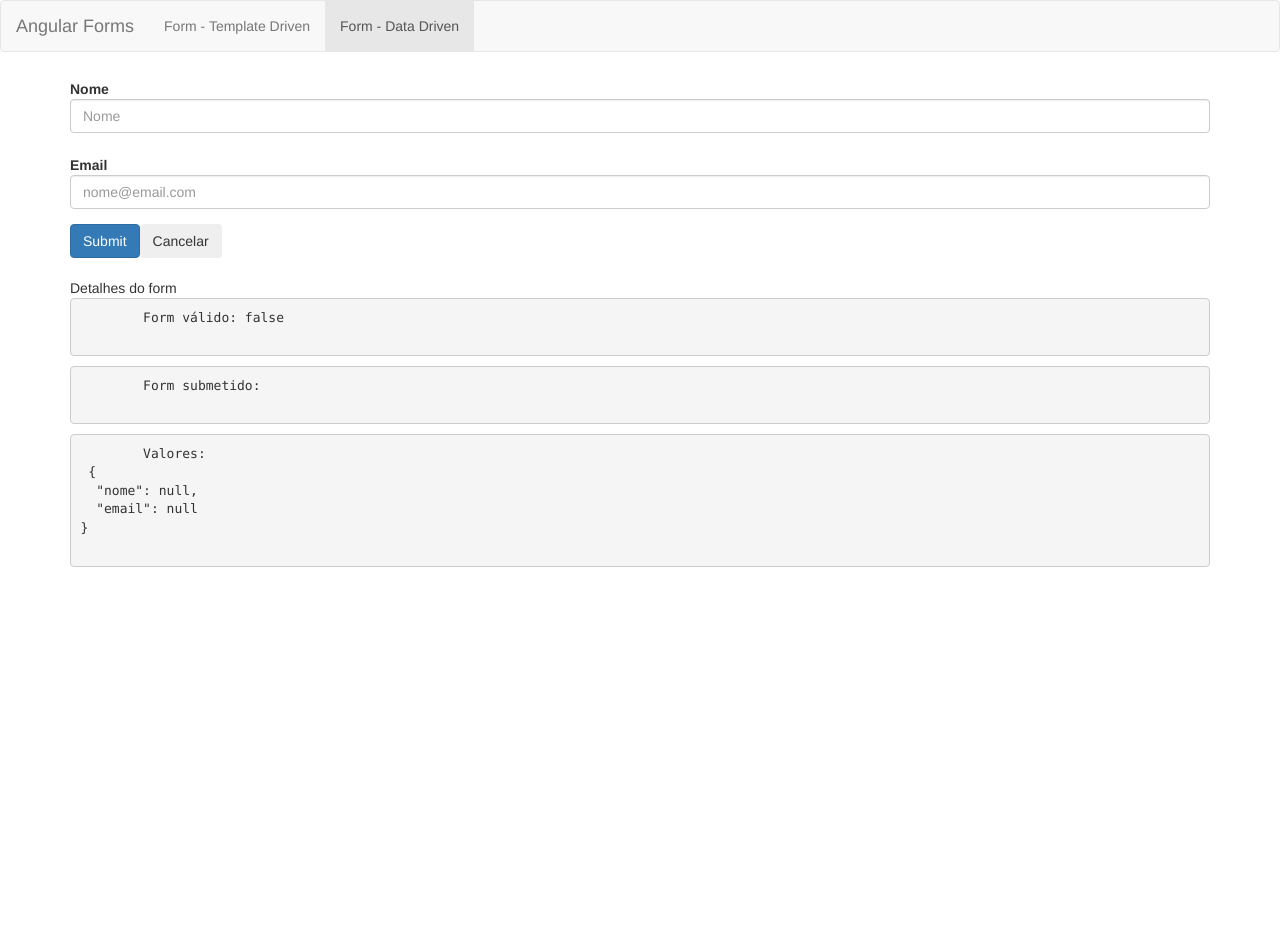
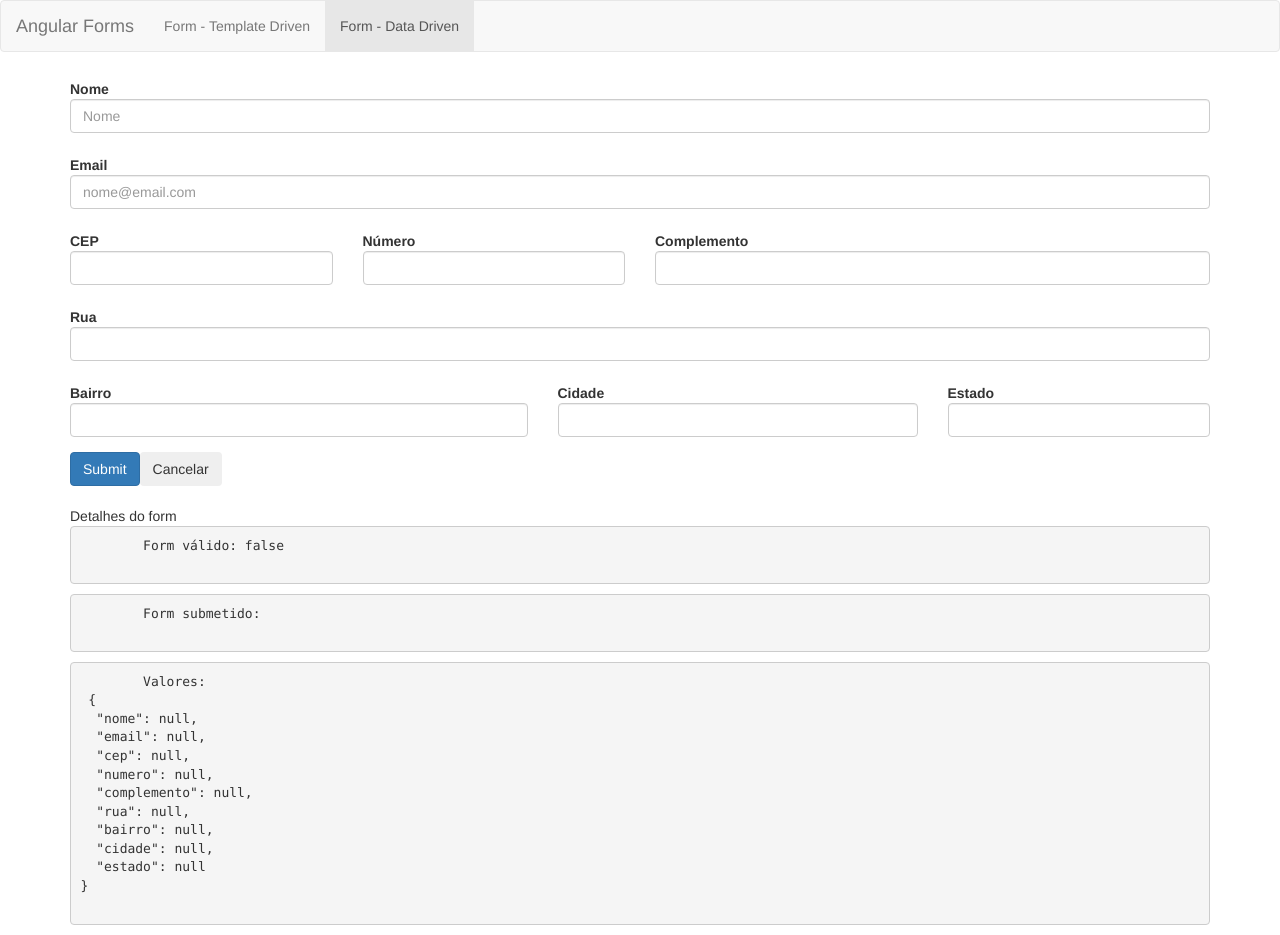
Before and after one commit to regisPatrick/CursoAngular2, an Angular app in the folder forms/: page /dataForm in a window 1280 px wide. Before the commit the page ends 800 px from the top, so only its background shows below. Built offline with nearby package versions, Linux system fonts and the light colour scheme.

Commit message:
commit 23-04-2020

```diff
--- a/forms/src/app/data-form/data-form.component.html
+++ b/forms/src/app/data-form/data-form.component.html
@@ -37,7 +37,7 @@
     </div>
 
 
-    <!-- <div ngModelGroup="endereco">
+    <div>
 
 
     <div class="form-group">
@@ -46,11 +46,10 @@
         <div>
             <label for="cep" class="control-label">CEP</label>
         </div>
-        <div [ngClass]="aplicaCssErro(cep)">
-            <input type="text" class="form-control" id="cep" name="cep" ngModel required #cep="ngModel"
-            (blur)="consultaCEP($event.target.value, f)"/>
+        <div [ngClass]="aplicaCssErro('cep')">
+            <input type="text" class="form-control" id="cep" formControlName="cep"/>
             <app-campo-control-erro
-                [mostrarErro]="verificaValidTouched(cep)"
+                [mostrarErro]="verificaValidTouched('cep')"
                 msgErro="CEP é obrigatório.">
             </app-campo-control-erro>
         </div>
@@ -60,10 +59,10 @@
         <div>
             <label for="numero" class="control-label">Número</label>
         </div>
-        <div [ngClass]="aplicaCssErro(numero)">
-            <input type="text" class="form-control" id="numero" name="numero" ngModel required #numero="ngModel" />
+        <div [ngClass]="aplicaCssErro('numero')">
+            <input type="text" class="form-control" id="numero" formControlName="numero"/>
             <app-campo-control-erro
-                [mostrarErro]="verificaValidTouched(numero)"
+                [mostrarErro]="verificaValidTouched('numero')"
                 msgErro="Número é obrigatório.">
             </app-campo-control-erro>
         </div>
@@ -71,22 +70,21 @@
 
         <div class="col-md-6">
             <label for="complemento" class="control-label">Complemento</label>
-            <input type="text" class="form-control" id="complemento" name="complemento" ngModel
-                #complemento="ngModel" />
+            <input type="text" class="form-control" id="complemento" formControlName="complemento"/>
         </div>
 
     </div>
 
-    <div class="form-group" [ngClass]="aplicaCssErro(rua)">
+    <div class="form-group" [ngClass]="aplicaCssErro('rua')">
 
         <div class="col-sm-12">
             <label for="rua" class="control-label">Rua</label>
         </div>
 
         <div class="col-sm-12">
-            <input type="text" class="form-control" name="rua" id="rua" ngModel required #rua="ngModel"/>
+            <input type="text" class="form-control" id="rua" formControlName="rua"/>
             <app-campo-control-erro
-                [mostrarErro]="verificaValidTouched(rua)"
+                [mostrarErro]="verificaValidTouched('rua')"
                 msgErro="Rua é obrigatório.">
             </app-campo-control-erro>
         </div>
@@ -98,10 +96,10 @@
     <div>
         <label for="bairro" class="control-label">Bairro</label>
     </div>
-        <div [ngClass]="aplicaCssErro(bairro)">
-            <input type="text" class="form-control" id="bairro" name="bairro" ngModel required #bairro="ngModel" />
+        <div [ngClass]="aplicaCssErro('bairro')">
+            <input type="text" class="form-control" id="bairro" formControlName="bairro"/>
             <app-campo-control-erro
-                [mostrarErro]="verificaValidTouched(bairro)"
+                [mostrarErro]="verificaValidTouched('bairro')"
                 msgErro="Bairro é obrigatório.">
             </app-campo-control-erro>
         </div>
@@ -111,10 +109,10 @@
         <div>
             <label for="cidade" class="control-label">Cidade</label>
         </div>
-        <div [ngClass]="aplicaCssErro(cidade)">
-            <input type="text" class="form-control" id="cidade" name="cidade" ngModel required #cidade="ngModel" />
+        <div [ngClass]="aplicaCssErro('cidade')">
+            <input type="text" class="form-control" id="cidade" formControlName="cidade"/>
             <app-campo-control-erro
-                [mostrarErro]="verificaValidTouched(cidade)"
+                [mostrarErro]="verificaValidTouched('cidade')"
                 msgErro="Cidade é obrigatório.">
             </app-campo-control-erro>
         </div>
@@ -124,10 +122,10 @@
         <div>
             <label for="estado" class="control-label">Estado</label>
         </div>
-        <div [ngClass]="aplicaCssErro(estado)">
-            <input type="text" class="form-control" id="estado" name="estado" ngModel required #estado="ngModel" />
+        <div [ngClass]="aplicaCssErro('estado')">
+            <input type="text" class="form-control" id="estado" formControlName="estado"/>
             <app-campo-control-erro
-                [mostrarErro]="verificaValidTouched(estado)"
+                [mostrarErro]="verificaValidTouched('estado')"
                 msgErro="Estado é obrigatório.">
             </app-campo-control-erro>
 
@@ -135,7 +133,7 @@
         </div>
     </div>
 
-    </div> -->
+    </div>
 
     <button type="submit" class="btn btn-primary">Submit</button>
     <button class="btn" (click)="resetar()">Cancelar</button>
--- a/forms/src/app/data-form/data-form.component.ts
+++ b/forms/src/app/data-form/data-form.component.ts
@@ -25,7 +25,14 @@ export class DataFormComponent implements OnInit {
 
     this.formulario = this.formBuilder.group({
       nome: [null, [Validators.required, Validators.minLength(3), Validators.maxLength(20)]],
-      email: [null, [Validators.required, Validators.email]]
+      email: [null, [Validators.required, Validators.email]],
+      cep: [null, Validators.required],
+      numero: [null, Validators.required],
+      complemento: [null],
+      rua: [null, Validators.required],
+      bairro: [null, Validators.required],
+      cidade: [null, Validators.required],
+      estado: [null, Validators.required]
     });
       // Validators.pattern("[a-z0-9!#$%&'*+/=?^_`{|}~-]+(?:\.[a-z0-9!#$%&'*+/=?^_`{|}~-]+)*@(?:[a-z0-9](?:[a-z0-9-]*[a-z0-9])?\.)+[a-z0-9](?:[a-z0-9-]*[a-z0-9])?") Usar expressão regular para validar email caso esteja utilizando Angular 2
   }
@@ -48,7 +55,7 @@ export class DataFormComponent implements OnInit {
     this.formulario.reset();
   }
 
-  verificaValidTouched(campo){
+  verificaValidTouched(campo: string){
 
     return !this.formulario.get(campo).valid && this.formulario.get(campo).touched;
 
@@ -62,7 +69,7 @@ export class DataFormComponent implements OnInit {
     }
   }
 
-  aplicaCssErro(campo){
+  aplicaCssErro(campo: string){
     return {
       'has-error': this.verificaValidTouched(campo),
       'has-feedback': this.verificaValidTouched(campo)
```
